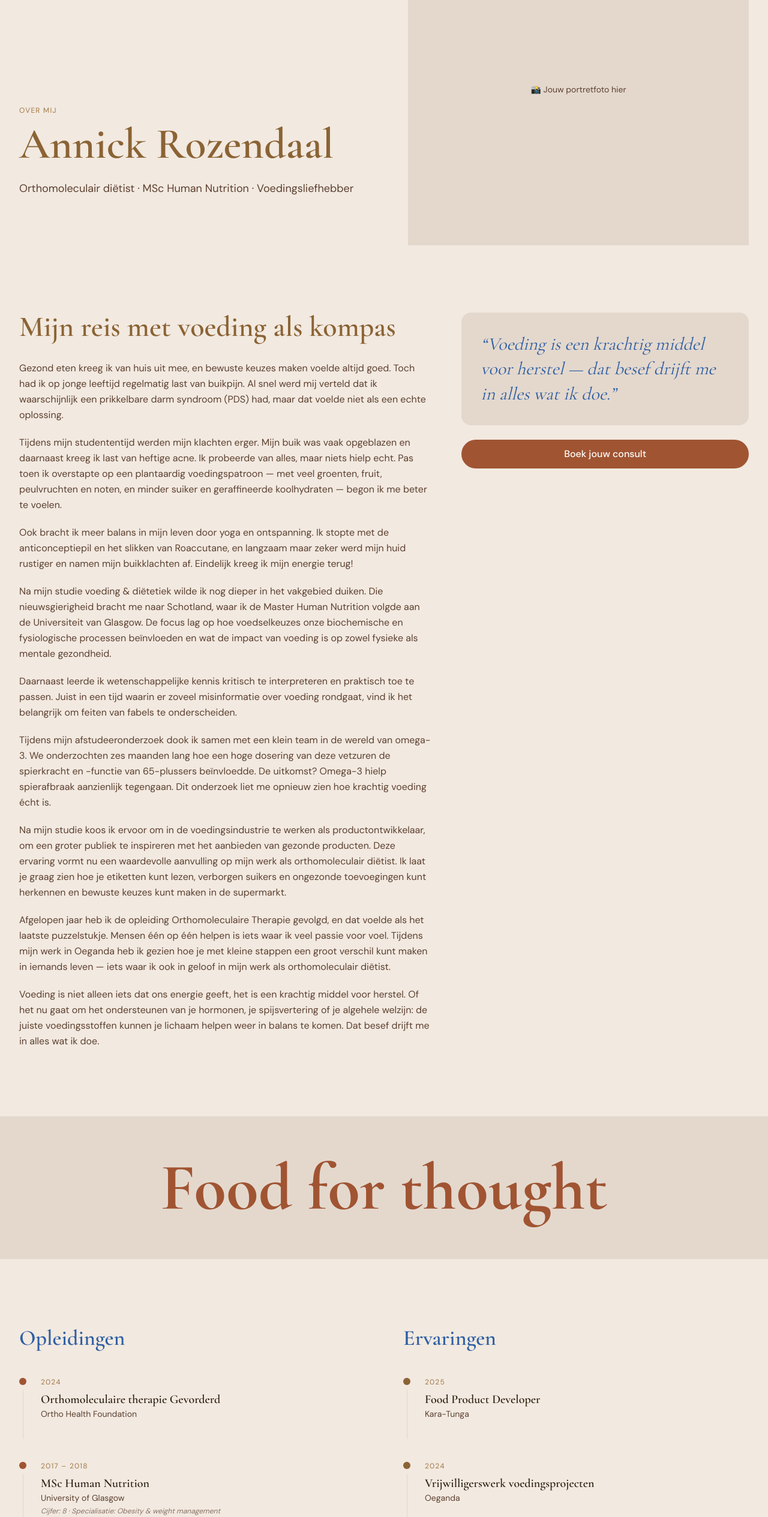
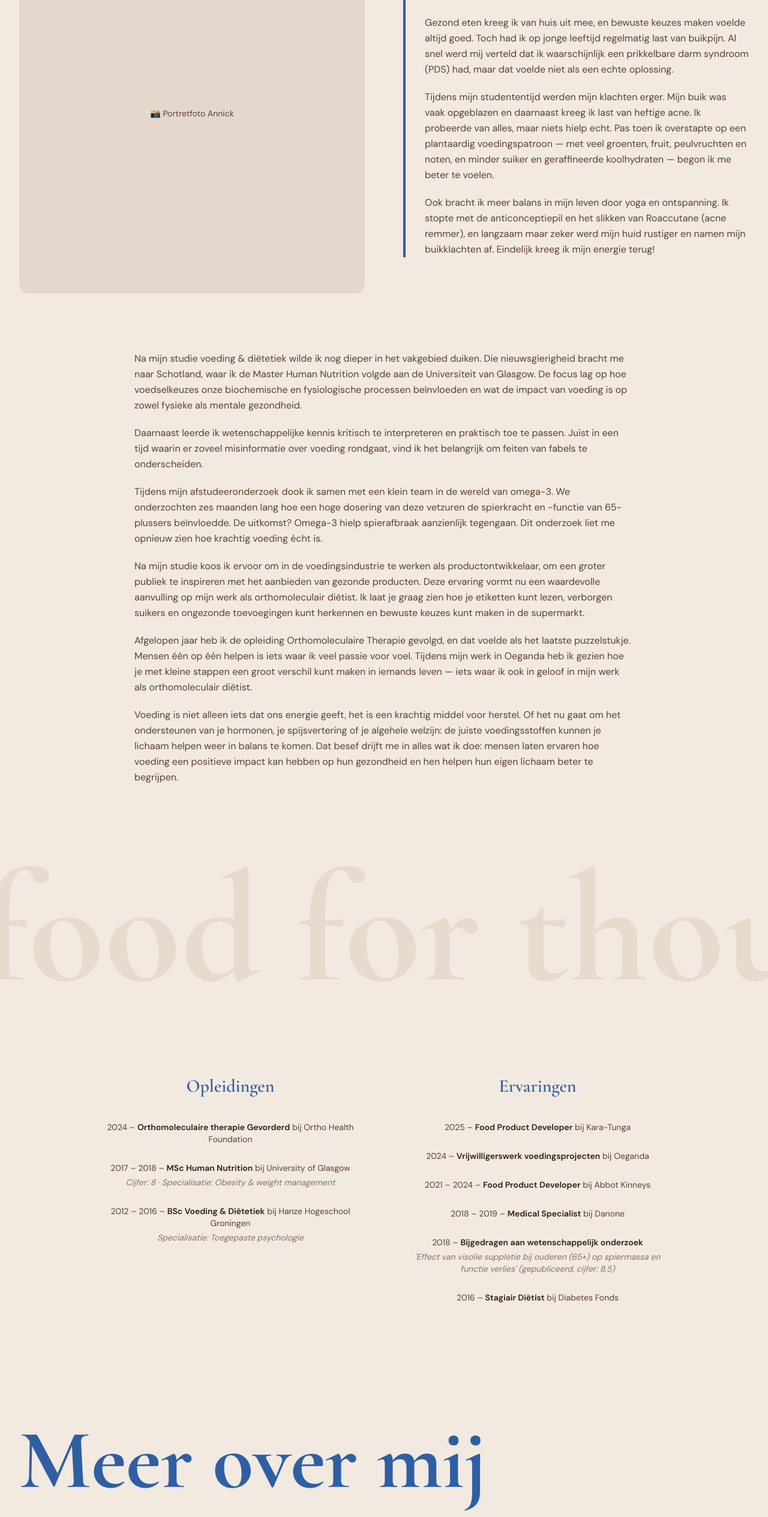
Before and after one commit to annafoods/annafoods, a Next.js app: page /over-mij in a window 1280 px wide. Shown: the part 271-2800 px from the top of the page at 60% size. Built offline with nearby package versions, Linux system fonts and the light colour scheme.

Commit message:
Over mij redesign + trajecten layout hersteld

```diff
--- a/app/over-mij/page.tsx
+++ b/app/over-mij/page.tsx
@@ -1,5 +1,6 @@
 import type { Metadata } from 'next'
 import Link from 'next/link'
+import Image from 'next/image'
 
 export const metadata: Metadata = {
   title: 'Over mij',
@@ -28,61 +29,61 @@ const opleidingen = [
 ]
 
 const ervaringen = [
-  {
-    jaar: '2025',
-    titel: 'Food Product Developer',
-    organisatie: 'Kara-Tunga',
-  },
-  {
-    jaar: '2024',
-    titel: 'Vrijwilligerswerk voedingsprojecten',
-    organisatie: 'Oeganda',
-  },
-  {
-    jaar: '2021 – 2024',
-    titel: 'Food Product Developer',
-    organisatie: 'Abbot Kinneys',
-  },
-  {
-    jaar: '2018 – 2019',
-    titel: 'Medical Specialist',
-    organisatie: 'Danone',
-  },
+  { jaar: '2025', titel: 'Food Product Developer', organisatie: 'Kara-Tunga' },
+  { jaar: '2024', titel: 'Vrijwilligerswerk voedingsprojecten', organisatie: 'Oeganda' },
+  { jaar: '2021 – 2024', titel: 'Food Product Developer', organisatie: 'Abbot Kinneys' },
+  { jaar: '2018 – 2019', titel: 'Medical Specialist', organisatie: 'Danone' },
   {
     jaar: '2018',
-    titel: 'Wetenschappelijk onderzoek',
-    organisatie: 'MSc afstudeeronderzoek',
+    titel: 'Bijgedragen aan wetenschappelijk onderzoek',
+    organisatie: '',
     detail:
-      'Effect van visolie suppletie bij ouderen (65+) op spiermassa en functieverlies — gepubliceerd, cijfer: 8,5',
+      "'Effect van visolie suppletie bij ouderen (65+) op spiermassa en functie verlies' (gepubliceerd, cijfer: 8,5)",
   },
-  {
-    jaar: '2016',
-    titel: 'Stagiair Diëtist',
-    organisatie: 'Diabetes Fonds',
-  },
+  { jaar: '2016', titel: 'Stagiair Diëtist', organisatie: 'Diabetes Fonds' },
 ]
 
 export default function OverMijPage() {
   return (
     <>
-      {/* ── Hero ── */}
-      <section className="bg-beige pt-16 pb-0 lg:pt-24">
+      {/* ── Hero: foto links, tekst rechts ── */}
+      <section className="bg-beige py-16 lg:py-24">
         <div className="max-w-7xl mx-auto px-4 sm:px-6 lg:px-8">
-          <div className="grid grid-cols-1 lg:grid-cols-2 gap-12 lg:gap-20 items-end">
-            <div className="pb-12 lg:pb-20">
-              <p className="section-label">Over mij</p>
-              <h1 className="font-heading text-6xl sm:text-7xl text-brown-gold font-semibold leading-tight mb-6">
-                Annick Rozendaal
-              </h1>
-              <p className="font-body text-text-medium text-lg leading-relaxed">
-                Orthomoleculair diëtist · MSc Human Nutrition · Voedingsliefhebber
+          <div className="grid grid-cols-1 lg:grid-cols-2 gap-12 lg:gap-16 items-start">
+            {/* Foto */}
+            <div className="relative h-[500px] sm:h-[600px] rounded-2xl overflow-hidden">
+              {/* <Image src="/images/over-mij.jpg" alt="Annick Rozendaal" fill className="object-cover object-top" priority /> */}
+              <div className="absolute inset-0 bg-beige-dark flex items-center justify-center">
+                <p className="text-text-medium text-sm text-center px-6 font-body">
+                  📸 Portretfoto Annick
                 </p>
               </div>
-            <div className="relative h-[420px] sm:h-[520px] rounded-t-2xl overflow-hidden">
-              {/* <Image src="/images/over-mij.jpg" alt="Annick Rozendaal" fill className="object-cover object-top" /> */}
-              <div className="absolute inset-0 bg-beige-dark flex items-center justify-center">
-                <p className="text-text-medium text-sm text-center px-6 font-body">
-                  📸 Jouw portretfoto hier
+            </div>
+
+            {/* Tekst */}
+            <div className="border-l-4 border-blue-accent pl-8 pt-2">
+              <h1 className="font-heading text-4xl sm:text-5xl text-brown-gold font-semibold leading-tight mb-8">
+                Mijn reis met voeding als kompas
+              </h1>
+              <div className="space-y-5 font-body text-text-medium leading-relaxed">
+                <p>
+                  Gezond eten kreeg ik van huis uit mee, en bewuste keuzes maken voelde altijd
+                  goed. Toch had ik op jonge leeftijd regelmatig last van buikpijn. Al snel werd
+                  mij verteld dat ik waarschijnlijk een prikkelbare darm syndroom (PDS) had,
+                  maar dat voelde niet als een echte oplossing.
+                </p>
+                <p>
+                  Tijdens mijn studententijd werden mijn klachten erger. Mijn buik was vaak
+                  opgeblazen en daarnaast kreeg ik last van heftige acne. Ik probeerde van alles,
+                  maar niets hielp echt. Pas toen ik overstapte op een plantaardig
+                  voedingspatroon — met veel groenten, fruit, peulvruchten en noten, en minder
+                  suiker en geraffineerde koolhydraten — begon ik me beter te voelen.
+                </p>
+                <p>
+                  Ook bracht ik meer balans in mijn leven door yoga en ontspanning. Ik stopte
+                  met de anticonceptiepil en het slikken van Roaccutane (acne remmer), en
+                  langzaam maar zeker werd mijn huid rustiger en namen mijn buikklachten af.
+                  Eindelijk kreeg ik mijn energie terug!
                 </p>
               </div>
             </div>
@@ -90,39 +91,16 @@ export default function OverMijPage() {
         </div>
       </section>
 
-      {/* ── Mijn reis ── */}
-      <section className="bg-beige py-20 lg:py-28">
-        <div className="max-w-7xl mx-auto px-4 sm:px-6 lg:px-8">
-          <div className="grid grid-cols-1 lg:grid-cols-12 gap-12">
-            <div className="lg:col-span-7 space-y-5 font-body text-text-medium leading-relaxed">
-              <h2 className="font-heading text-4xl sm:text-5xl text-brown-gold font-semibold mb-8">
-                Mijn reis met voeding als kompas
-              </h2>
-              <p>
-                Gezond eten kreeg ik van huis uit mee, en bewuste keuzes maken voelde altijd
-                goed. Toch had ik op jonge leeftijd regelmatig last van buikpijn. Al snel werd
-                mij verteld dat ik waarschijnlijk een prikkelbare darm syndroom (PDS) had, maar
-                dat voelde niet als een echte oplossing.
-              </p>
-              <p>
-                Tijdens mijn studententijd werden mijn klachten erger. Mijn buik was vaak
-                opgeblazen en daarnaast kreeg ik last van heftige acne. Ik probeerde van alles,
-                maar niets hielp echt. Pas toen ik overstapte op een plantaardig voedingspatroon
-                — met veel groenten, fruit, peulvruchten en noten, en minder suiker en
-                geraffineerde koolhydraten — begon ik me beter te voelen.
-              </p>
-              <p>
-                Ook bracht ik meer balans in mijn leven door yoga en ontspanning. Ik stopte met
-                de anticonceptiepil en het slikken van Roaccutane, en langzaam maar zeker werd
-                mijn huid rustiger en namen mijn buikklachten af. Eindelijk kreeg ik mijn
-                energie terug!
-              </p>
+      {/* ── Vervolg bio: brede tekstkolom ── */}
+      <section className="bg-beige pb-16 lg:pb-24">
+        <div className="max-w-4xl mx-auto px-4 sm:px-6 lg:px-8">
+          <div className="space-y-5 font-body text-text-medium leading-relaxed">
             <p>
               Na mijn studie voeding &amp; diëtetiek wilde ik nog dieper in het vakgebied
               duiken. Die nieuwsgierigheid bracht me naar Schotland, waar ik de Master Human
               Nutrition volgde aan de Universiteit van Glasgow. De focus lag op hoe
-                voedselkeuzes onze biochemische en fysiologische processen beïnvloeden en wat
-                de impact van voeding is op zowel fysieke als mentale gezondheid.
+              voedselkeuzes onze biochemische en fysiologische processen beïnvloeden en wat de
+              impact van voeding is op zowel fysieke als mentale gezondheid.
             </p>
             <p>
               Daarnaast leerde ik wetenschappelijke kennis kritisch te interpreteren en
@@ -139,10 +117,10 @@ export default function OverMijPage() {
             <p>
               Na mijn studie koos ik ervoor om in de voedingsindustrie te werken als
               productontwikkelaar, om een groter publiek te inspireren met het aanbieden van
-                gezonde producten. Deze ervaring vormt nu een waardevolle aanvulling op mijn
-                werk als orthomoleculair diëtist. Ik laat je graag zien hoe je etiketten kunt
-                lezen, verborgen suikers en ongezonde toevoegingen kunt herkennen en bewuste
-                keuzes kunt maken in de supermarkt.
+              gezonde producten. Deze ervaring vormt nu een waardevolle aanvulling op mijn werk
+              als orthomoleculair diëtist. Ik laat je graag zien hoe je etiketten kunt lezen,
+              verborgen suikers en ongezonde toevoegingen kunt herkennen en bewuste keuzes kunt
+              maken in de supermarkt.
             </p>
             <p>
               Afgelopen jaar heb ik de opleiding Orthomoleculaire Therapie gevolgd, en dat
@@ -155,98 +133,77 @@ export default function OverMijPage() {
               Voeding is niet alleen iets dat ons energie geeft, het is een krachtig middel
               voor herstel. Of het nu gaat om het ondersteunen van je hormonen, je
               spijsvertering of je algehele welzijn: de juiste voedingsstoffen kunnen je
-                lichaam helpen weer in balans te komen. Dat besef drijft me in alles wat ik doe.
+              lichaam helpen weer in balans te komen. Dat besef drijft me in alles wat ik doe:
+              mensen laten ervaren hoe voeding een positieve impact kan hebben op hun gezondheid
+              en hen helpen hun eigen lichaam beter te begrijpen.
             </p>
-            </div>
-
-            {/* Sticky quote */}
-            <div className="lg:col-span-5">
-              <div className="lg:sticky lg:top-24 space-y-6">
-                <div className="bg-beige-dark rounded-2xl p-8">
-                  <p className="font-heading text-3xl text-blue-accent italic leading-snug">
-                    &ldquo;Voeding is een krachtig middel voor herstel — dat besef drijft me in
-                    alles wat ik doe.&rdquo;
-                  </p>
-                </div>
-                <Link href="/contact" className="btn-terracotta w-full text-center block">
-                  Boek jouw consult
-                </Link>
-              </div>
-            </div>
           </div>
         </div>
       </section>
 
       {/* ── Food for thought ── */}
-      <section className="bg-beige-dark py-16">
-        <div className="max-w-7xl mx-auto px-4 sm:px-6 lg:px-8 text-center">
-          <h2 className="font-heading text-[70px] sm:text-[90px] lg:text-[110px] leading-none text-terracotta font-bold">
-            Food for thought
-          </h2>
-        </div>
+      <section className="bg-beige overflow-hidden py-4">
+        <p className="font-heading font-bold text-[140px] sm:text-[200px] lg:text-[260px] leading-none text-brown-gold/10 whitespace-nowrap select-none -mx-8">
+          food for thought
+        </p>
       </section>
 
       {/* ── Opleidingen & Ervaringen ── */}
-      <section className="bg-beige py-20 lg:py-28">
-        <div className="max-w-7xl mx-auto px-4 sm:px-6 lg:px-8">
+      <section className="bg-beige py-16 lg:py-24">
+        <div className="max-w-5xl mx-auto px-4 sm:px-6 lg:px-8">
           <div className="grid grid-cols-1 lg:grid-cols-2 gap-16">
             {/* Opleidingen */}
-            <div>
-              <h2 className="font-heading text-4xl text-blue-accent font-semibold mb-10">
+            <div className="text-center">
+              <h2 className="font-heading text-3xl text-blue-accent font-semibold mb-10">
                 Opleidingen
               </h2>
-              <div className="space-y-8">
+              <div className="space-y-7">
                 {opleidingen.map((o) => (
-                  <div key={o.titel} className="flex gap-6">
-                    <div className="flex flex-col items-center">
-                      <div className="w-3 h-3 rounded-full bg-terracotta mt-1.5 shrink-0" />
-                      <div className="w-px flex-1 bg-beige-dark mt-2" />
-                    </div>
-                    <div className="pb-8">
-                      <span className="font-body text-xs text-brown-light uppercase tracking-widest">
-                        {o.jaar}
-                      </span>
-                      <h3 className="font-heading text-xl text-text-dark font-semibold mt-1">
-                        {o.titel}
-                      </h3>
-                      <p className="font-body text-text-medium text-sm">{o.organisatie}</p>
+                  <div key={o.titel}>
+                    <p className="font-body text-text-medium text-sm">
+                      {o.jaar} –{' '}
+                      <strong className="text-text-dark">{o.titel}</strong>{' '}
+                      {o.organisatie && `bij ${o.organisatie}`}
+                    </p>
                     {o.detail && (
-                        <p className="font-body text-text-medium/70 text-xs mt-1 italic">
+                      <p className="font-body text-text-medium/70 text-sm italic mt-1">
                         {o.detail}
                       </p>
                     )}
-                    </div>
                   </div>
                 ))}
               </div>
             </div>
 
             {/* Ervaringen */}
-            <div>
-              <h2 className="font-heading text-4xl text-blue-accent font-semibold mb-10">
+            <div className="text-center">
+              <h2 className="font-heading text-3xl text-blue-accent font-semibold mb-10">
                 Ervaringen
               </h2>
-              <div className="space-y-8">
+              <div className="space-y-7">
                 {ervaringen.map((e) => (
-                  <div key={e.titel + e.jaar} className="flex gap-6">
-                    <div className="flex flex-col items-center">
-                      <div className="w-3 h-3 rounded-full bg-brown-gold mt-1.5 shrink-0" />
-                      <div className="w-px flex-1 bg-beige-dark mt-2" />
-                    </div>
-                    <div className="pb-8">
-                      <span className="font-body text-xs text-brown-light uppercase tracking-widest">
+                  <div key={e.titel + e.jaar}>
+                    <p className="font-body text-text-medium text-sm">
                       {e.jaar}
-                      </span>
-                      <h3 className="font-heading text-xl text-text-dark font-semibold mt-1">
-                        {e.titel}
-                      </h3>
-                      <p className="font-body text-text-medium text-sm">{e.organisatie}</p>
+                      {e.organisatie ? (
+                        <>
+                          {' – '}
+                          <strong className="text-text-dark">{e.titel}</strong>
+                          {' bij '}
+                          {e.organisatie}
+                        </>
+                      ) : (
+                        <>
+                          {' – '}
+                          <strong className="text-text-dark">{e.titel}</strong>
+                        </>
+                      )}
+                    </p>
                     {e.detail && (
-                        <p className="font-body text-text-medium/70 text-xs mt-1 italic">
+                      <p className="font-body text-text-medium/70 text-sm italic mt-1">
                         {e.detail}
                       </p>
                     )}
-                    </div>
                   </div>
                 ))}
               </div>
@@ -256,12 +213,14 @@ export default function OverMijPage() {
       </section>
 
       {/* ── Meer over mij ── */}
-      <section className="bg-beige-dark py-20 lg:py-28">
+      <section className="bg-beige py-16 lg:py-24">
         <div className="max-w-7xl mx-auto px-4 sm:px-6 lg:px-8">
-          <h2 className="font-heading text-4xl sm:text-5xl text-brown-gold font-semibold mb-10">
+          <h2 className="font-heading text-[80px] sm:text-[110px] lg:text-[140px] leading-none text-blue-accent font-bold mb-12">
             Meer over mij
           </h2>
+
           <div className="grid grid-cols-1 lg:grid-cols-2 gap-12 items-start">
+            {/* Tekst */}
             <div className="space-y-5 font-body text-text-medium leading-relaxed">
               <p>
                 Ik hou van koken en je kan mij vaak vinden in mijn keuken thuis. Het liefst
@@ -286,21 +245,62 @@ export default function OverMijPage() {
               </p>
             </div>
 
-            {/* Photo grid — 4 placeholders */}
-            <div className="grid grid-cols-2 gap-4">
-              {[1, 2, 3, 4].map((i) => (
-                <div
-                  key={i}
-                  className={`relative bg-beige rounded-xl overflow-hidden flex items-center justify-center ${
-                    i === 1 ? 'col-span-2 h-64' : 'h-44'
-                  }`}
-                >
-                  {/* <Image src={`/images/prive-${i}.jpg`} alt="Annick" fill className="object-cover" /> */}
-                  <p className="text-text-medium text-xs text-center px-4 font-body">
-                    📸 Privéfoto {i}
-                  </p>
+            {/* Foto grid 4 kolommen */}
+            <div className="grid grid-cols-4 gap-2">
+              {/* Rij 1 */}
+              <div className="col-span-1 row-span-2 relative bg-beige-dark rounded-lg overflow-hidden aspect-[3/4]">
+                {/* <Image src="/images/prive-1.jpg" alt="Annick" fill className="object-cover" /> */}
+                <div className="absolute inset-0 flex items-center justify-center">
+                  <p className="text-xs text-text-medium text-center px-1 font-body">📸</p>
                 </div>
-              ))}
+              </div>
+              <div className="col-span-1 relative bg-beige-dark rounded-lg overflow-hidden aspect-square">
+                <div className="absolute inset-0 flex items-center justify-center">
+                  <p className="text-xs text-text-medium text-center px-1 font-body">📸</p>
+                </div>
+              </div>
+              <div className="col-span-1 relative bg-beige-dark rounded-lg overflow-hidden aspect-square">
+                <div className="absolute inset-0 flex items-center justify-center">
+                  <p className="text-xs text-text-medium text-center px-1 font-body">📸</p>
+                </div>
+              </div>
+              <div className="col-span-1 row-span-2 relative bg-beige-dark rounded-lg overflow-hidden aspect-[3/4]">
+                <div className="absolute inset-0 flex items-center justify-center">
+                  <p className="text-xs text-text-medium text-center px-1 font-body">📸</p>
+                </div>
+              </div>
+              {/* Rij 2 */}
+              <div className="col-span-1 relative bg-beige-dark rounded-lg overflow-hidden aspect-square">
+                <div className="absolute inset-0 flex items-center justify-center">
+                  <p className="text-xs text-text-medium text-center px-1 font-body">📸</p>
+                </div>
+              </div>
+              <div className="col-span-1 relative bg-beige-dark rounded-lg overflow-hidden aspect-square">
+                <div className="absolute inset-0 flex items-center justify-center">
+                  <p className="text-xs text-text-medium text-center px-1 font-body">📸</p>
+                </div>
+              </div>
+              {/* Rij 3 */}
+              <div className="col-span-1 relative bg-beige-dark rounded-lg overflow-hidden aspect-square">
+                <div className="absolute inset-0 flex items-center justify-center">
+                  <p className="text-xs text-text-medium text-center px-1 font-body">📸</p>
+                </div>
+              </div>
+              <div className="col-span-1 relative bg-beige-dark rounded-lg overflow-hidden aspect-square">
+                <div className="absolute inset-0 flex items-center justify-center">
+                  <p className="text-xs text-text-medium text-center px-1 font-body">📸</p>
+                </div>
+              </div>
+              <div className="col-span-1 relative bg-beige-dark rounded-lg overflow-hidden aspect-square">
+                <div className="absolute inset-0 flex items-center justify-center">
+                  <p className="text-xs text-text-medium text-center px-1 font-body">📸</p>
+                </div>
+              </div>
+              <div className="col-span-1 relative bg-beige-dark rounded-lg overflow-hidden aspect-square">
+                <div className="absolute inset-0 flex items-center justify-center">
+                  <p className="text-xs text-text-medium text-center px-1 font-body">📸</p>
+                </div>
+              </div>
             </div>
           </div>
         </div>
```
Also changed, not shown: app/page.tsx (+22 -27 lines). Lines whose indentation alone changed are shown as unchanged.
